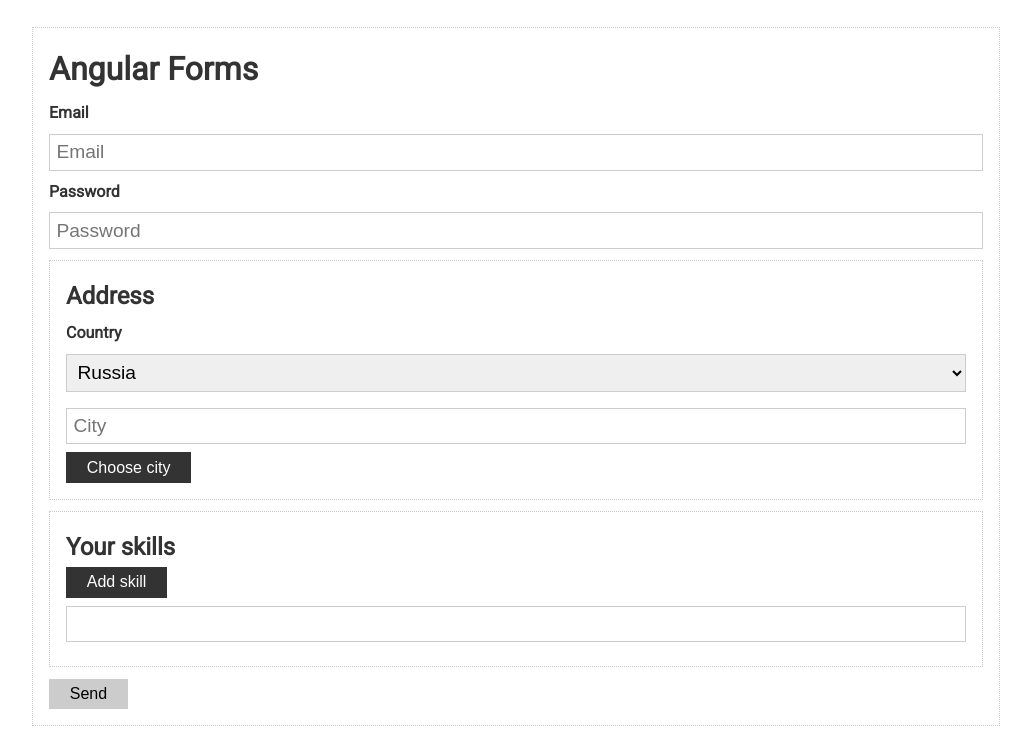
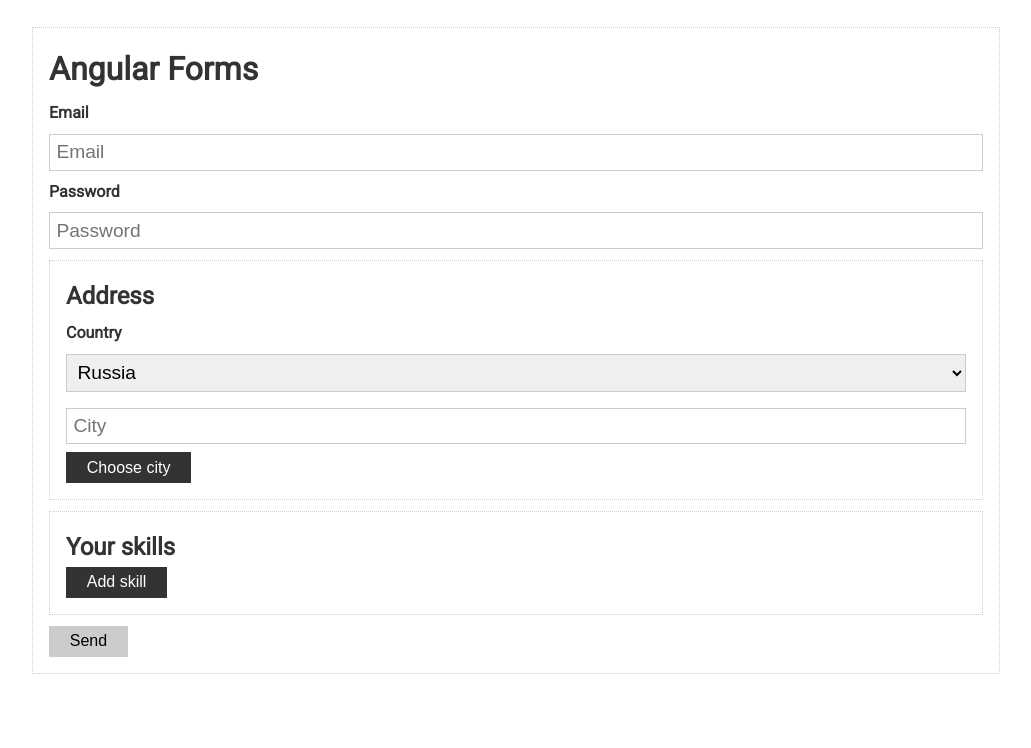
Before and after one commit to fairwind2k/angular_basics, an Angular app: page / in a window 1280 px wide. Shown: the top 748 px of the page, without its empty margins (124-1155 px from the left). Built offline with nearby package versions, Linux system fonts and the light colour scheme.

Commit message:
Reactive form: dynamic controls using form arrays. Lesson 59.

```diff
--- a/src/app/app.component.html
+++ b/src/app/app.component.html
@@ -70,13 +70,16 @@
       <button class="btn" type="button" (click)="setCapital()" >Choose city</button>
     </div>
 
-    <div class="card">
+    <div class="card" formGroupName="skills">
       <h2>Your skills</h2>
-      <button class="btn" type="button">Add skill</button>
-      <div class="form-control">
-        <label></label>
+      <button class="btn" type="button" (click)="addSkill()">Add skill</button>
+      <div
+        class="form-control"
+        *ngFor="let control of this.form.get('skills').controls; let idx = index"
+      >
+        <label>Skill {{idx + 1}}</label>
         <label>
-          <input type="text">
+          <input type="text" [formControlName]="idx">
         </label>
       </div>
     </div>
--- a/src/app/app.component.ts
+++ b/src/app/app.component.ts
@@ -1,5 +1,5 @@
 import {Component, OnInit} from '@angular/core';
-import {FormControl, FormGroup, Validators} from '@angular/forms';
+import {FormArray, FormControl, FormGroup, Validators} from '@angular/forms';
 
 @Component({
   selector: 'app-root',
@@ -22,7 +22,8 @@
       address: new FormGroup({
         country: new FormControl('ru'),
         city: new FormControl('', Validators.required)
-        })
+        }),
+      skills: new FormArray([])
     });
   }
 
@@ -51,4 +52,14 @@
       address: {city}
     });
   }
+
+  // get skill() {
+  //   return this.form.get('skills') as FormArray;
+  // }
+
+  addSkill() {
+    const control = new FormControl('', Validators.required);
+    (this.form.get('skills') as FormArray).push(control);
+    // this.skill.push(control);
+  }
 }
```
